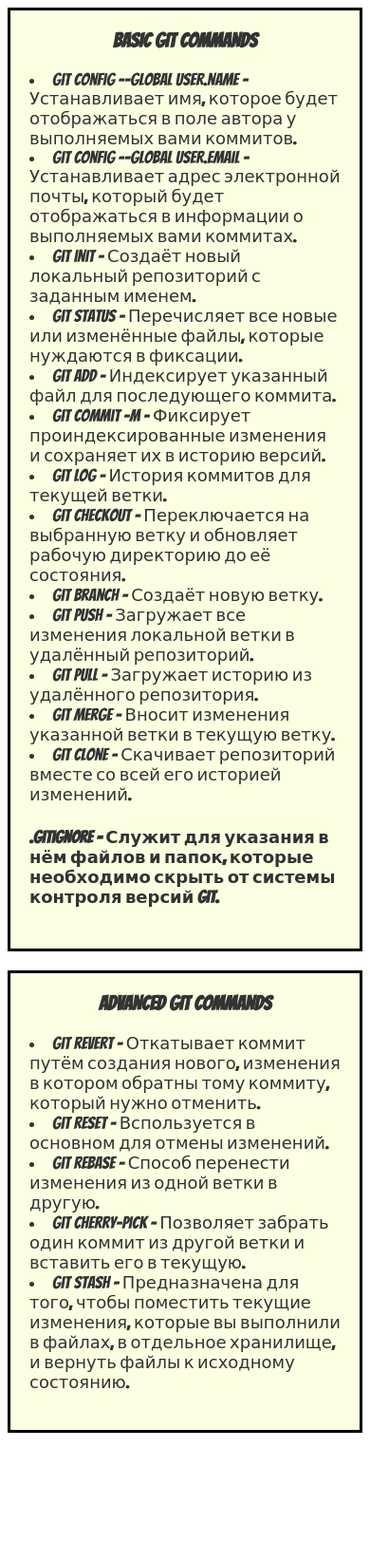
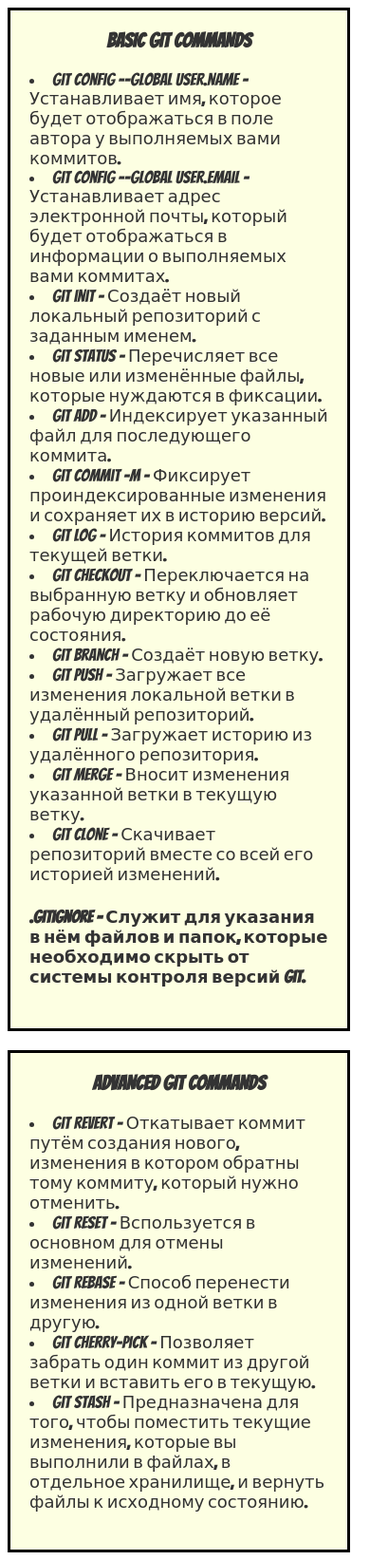
Before and after one commit to Quiincy/cursorstudyGIT, a plain HTML site: page index.html in a window 390 px wide. Shown: the whole page at 95% size. Before the commit the page ends 1517 px from the top, so only its background shows below. Drawn offline with Linux system fonts and the light colour scheme.

Commit message:
adaptivity added

```diff
--- a/style.css
+++ b/style.css
@@ -38,3 +38,12 @@
     padding: 20px;
     margin-bottom: 20px;
 }
+
+@media (min-width: 320px) and (max-width: 600px) {
+    .base {
+        width: 95%;
+    }
+    .advanced {
+        width: 95%;
+    }
+}
```
